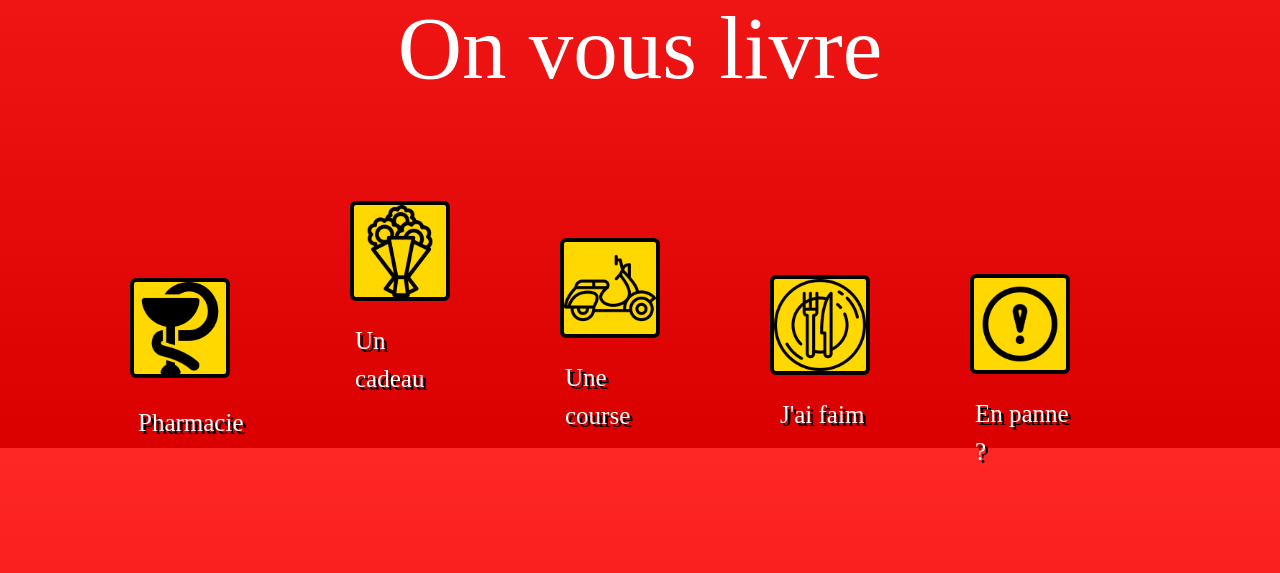
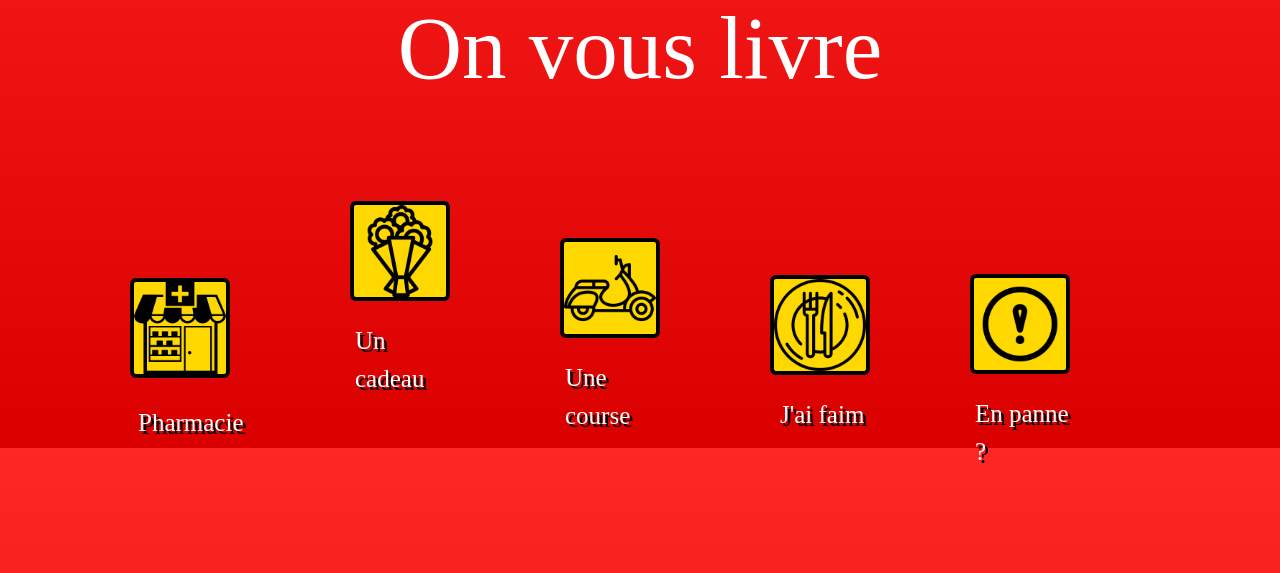
Before and after one commit to hamza48/Website, a Django app: page / in a window 1280 px wide. Shown: the part 352-925 px from the top of the page. Run offline with Django 3.2, Linux system fonts and the light colour scheme; some libraries are stand-ins or nearby versions; some web fonts are replaced.

Commit message:
Adding a new icon for pharmacy

```diff
--- a/HED/static/css/main.css
+++ b/HED/static/css/main.css
@@ -407,7 +407,7 @@ h1, h2, h3, h4, h5, h6 {
   height: 100px;
   width: 100px;
   margin : 0 auto;
-  background-image : url('../images/pharmacy-icon.png');
+  background-image : url('../images/pharmacy.png');
   background-size : 100%;
   border-radius : 6px;
 }
```
Also changed, not shown: HED/static/images/pharmacy.png (added).
